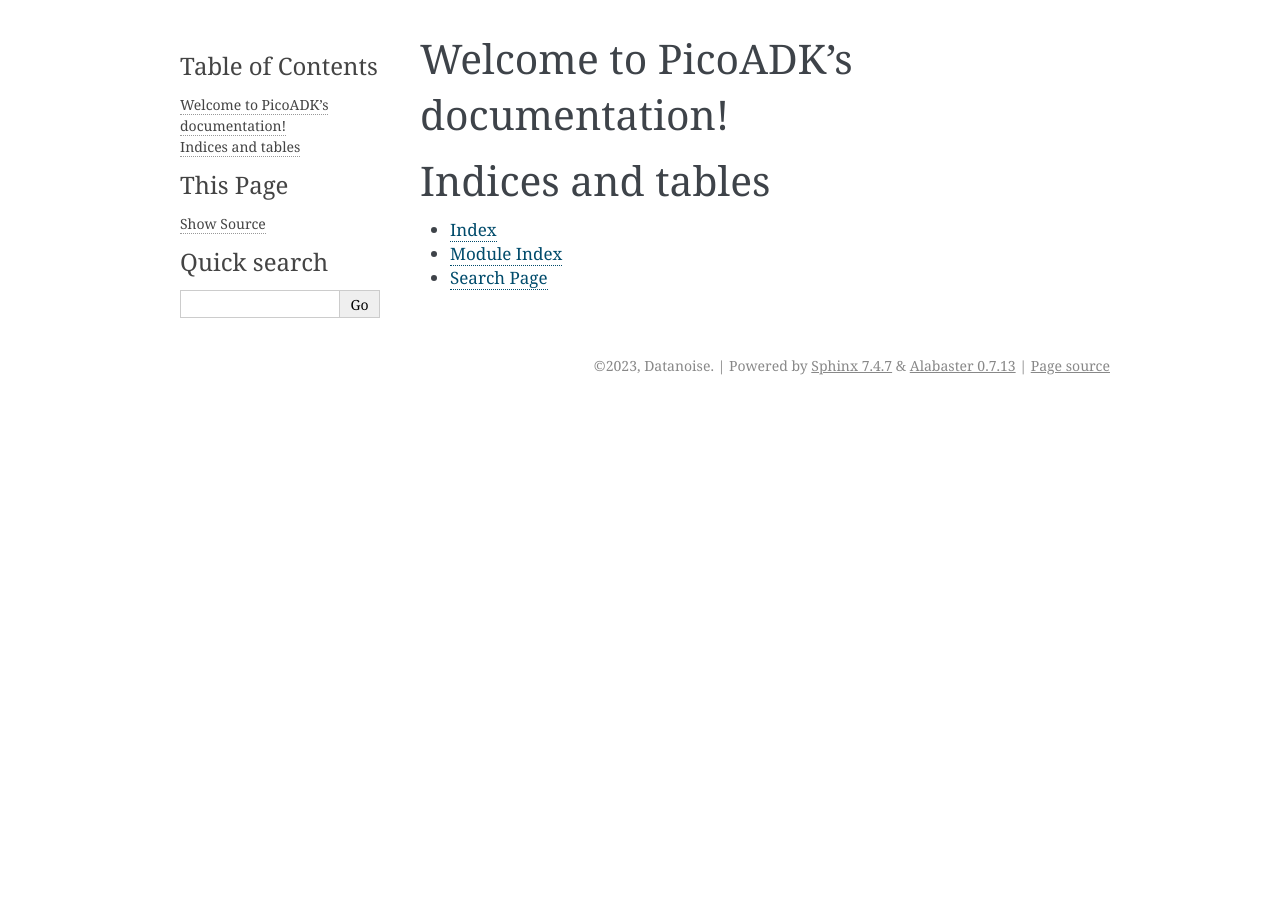
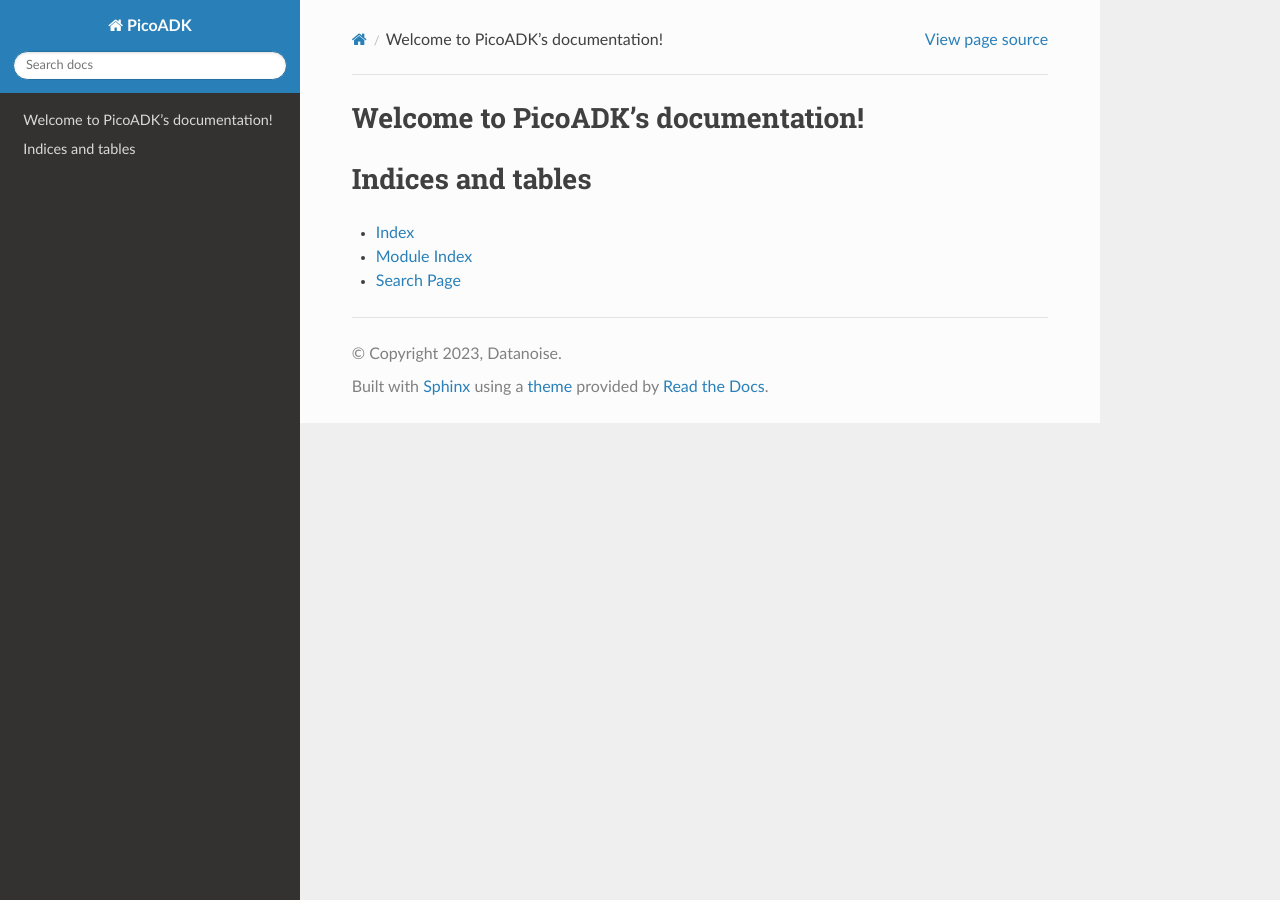
Before and after one commit to DatanoiseTV/PicoADK-Firmware-Template, a Sphinx documentation site: the page built from docs/index.rst, in a window 1280 px wide. Built offline with Sphinx 7.4.7 and the Read the Docs theme 2.0.0, drawn with Linux system fonts in a browser that asks for light colours; part of the change alters nothing that is shown.

Commit message:
Add sphinx template.

```diff
--- a/docs/conf.py
+++ b/docs/conf.py
@@ -28,6 +28,11 @@ author = 'Datanoise'
 # extensions coming with Sphinx (named 'sphinx.ext.*') or your custom
 # ones.
 extensions = [
+    'sphinx.ext.duration',
+    'sphinx.ext.doctest',
+    'sphinx.ext.autodoc',
+    'sphinx.ext.autosummary',
+    'sphinx.ext.intersphinx',
 ]
 
 # Add any paths that contain templates here, relative to this directory.
@@ -44,9 +49,12 @@ exclude_patterns = ['_build', 'Thumbs.db', '.DS_Store']
 # The theme to use for HTML and HTML Help pages.  See the documentation for
 # a list of builtin themes.
 #
-html_theme = 'alabaster'
+html_theme = 'sphinx_rtd_theme'
 
 # Add any paths that contain custom static files (such as style sheets) here,
 # relative to this directory. They are copied after the builtin static files,
 # so a file named "default.css" will overwrite the builtin "default.css".
 html_static_path = ['_static']
+
+# -- Options for EPUB output
+epub_show_urls = 'footnote'
```
